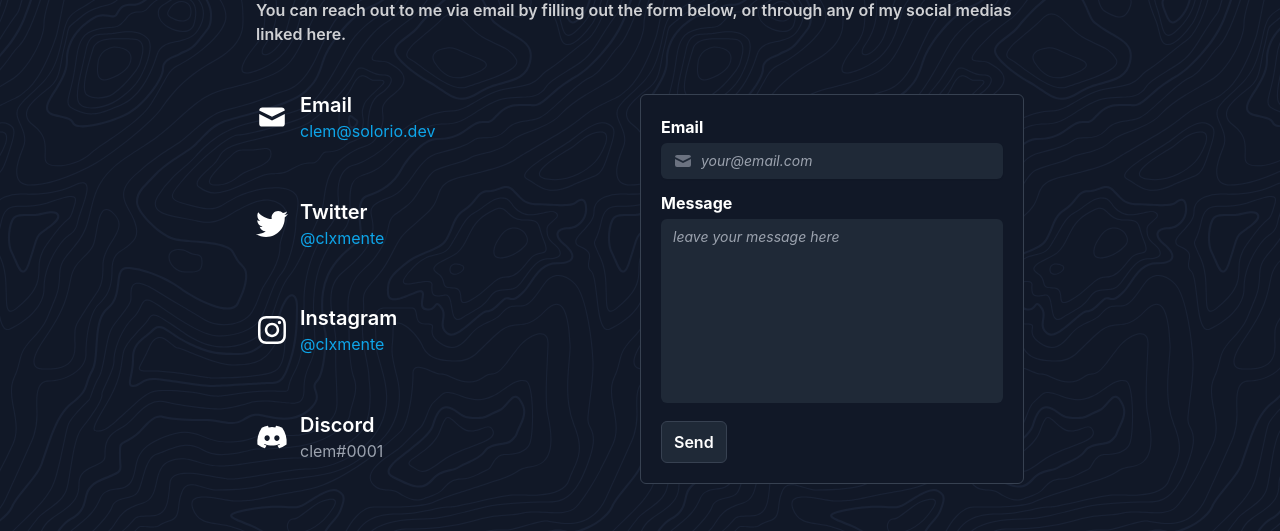
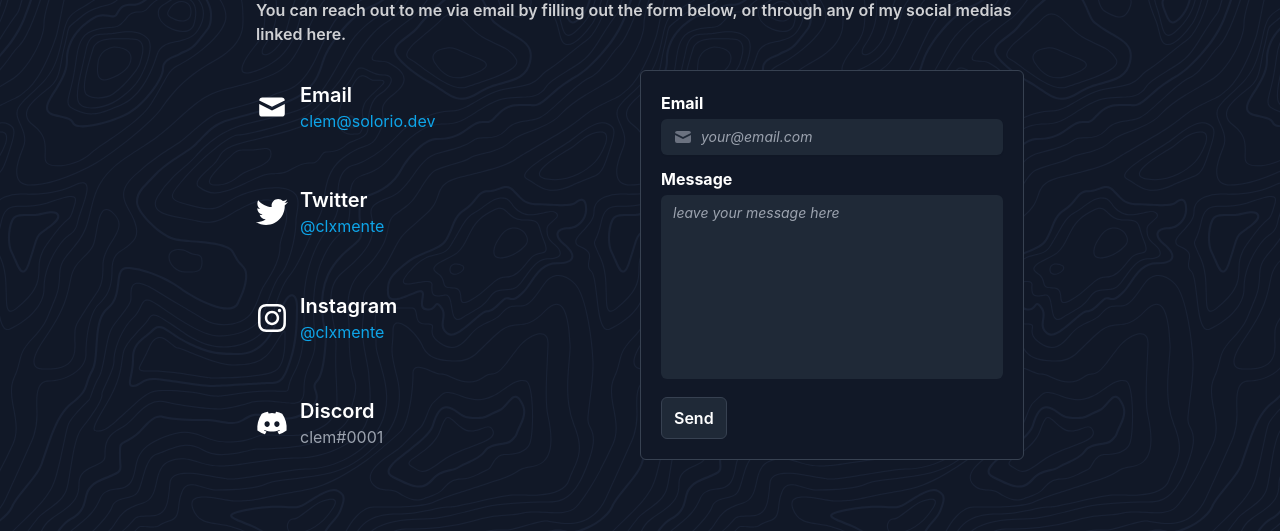
Before and after one commit to clxmente/js-solorio.dev, a Next.js app: page /contact in a window 1280 px wide. Shown: the part 238-769 px from the top of the page. Built offline with nearby package versions, Linux system fonts and the light colour scheme.

Commit message:
spacing issue fix

```diff
--- a/pages/contact.js
+++ b/pages/contact.js
@@ -72,8 +72,8 @@ function Contact() {
           You can reach out to me via email by filling out the form below, or
           through any of my social medias linked here.
         </p>
-        <div className="justify-between space-y-6 md:flex">
-          <div className="grid grid-cols-1 gap-3">
+        <div className="justify-between space-y-6 md:flex md:space-y-0">
+          <div className="grid grid-cols-1 gap-y-8">
             <ContactLink
               url={"mailto:clem@solorio.dev"}
               text={"clem@solorio.dev"}
```
